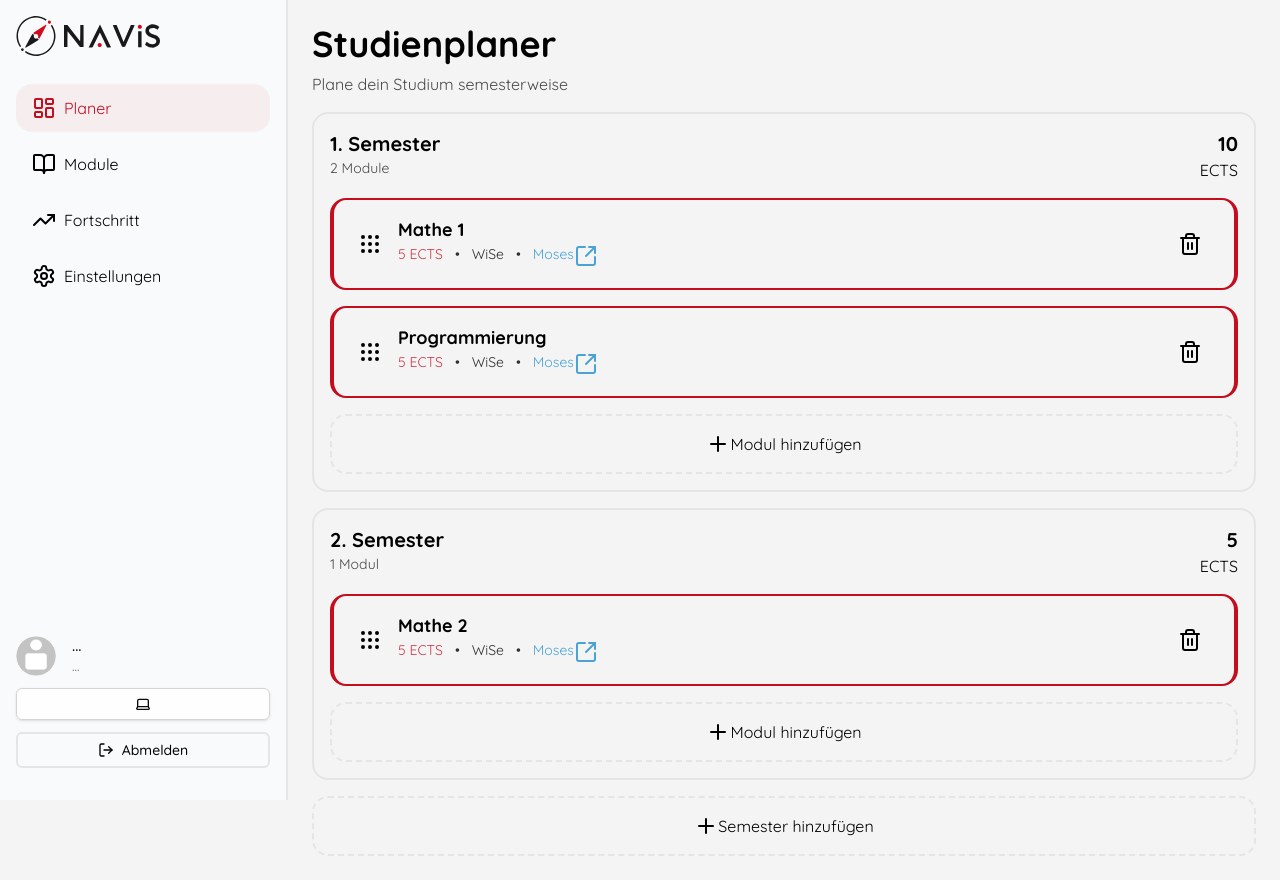
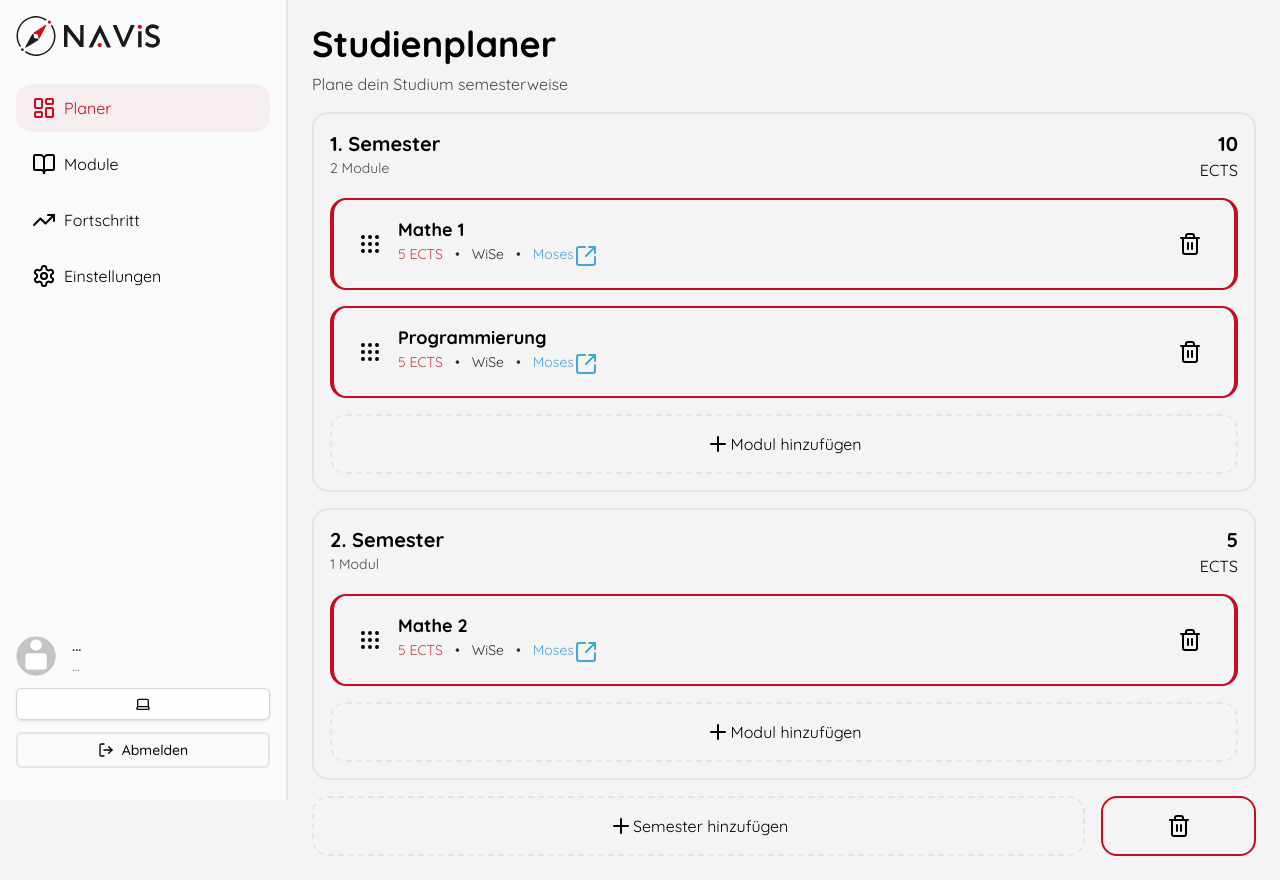
Before and after one commit to TuBerlin-Projekt-Medienerstellung/StudiKompass, a Next.js app: page /protected/planner in a window 1280 px wide. Built offline with nearby package versions, Linux system fonts and the light colour scheme; no server answers.

Commit message:
Semester hinzufügen und entfernen

```diff
--- a/app/protected/planner/actions.ts
+++ b/app/protected/planner/actions.ts
@@ -1,6 +1,20 @@
 "use server";
 
 import { createClient} from "@/lib/supabase/server";
+
+//leeres Semester hinzufügen
+export async function createSemester() {
+    // Supabase Insert
+    return {
+        nummer: 3,
+        modules: [],
+    };
+}
+
+//Semester löschen
+export async function deleteSemester() {
+    // Supabase Semester löschen
+}
 
 //Holt STudiengangId weil Infos in Supabase mit StudiengangID gespeichert sind
 export async function getUserStudiengangId() {
--- a/app/protected/planner/page.tsx
+++ b/app/protected/planner/page.tsx
@@ -3,7 +3,8 @@
 import React from 'react'
 import SemesterCard from "@/components/semester-card";
 import { useState } from "react";
-import {Plus} from 'lucide-react';
+import {Plus, Trash2} from 'lucide-react';
+import { createSemester, deleteSemester } from './actions';
 
 {/** Dummy Daten zum testen, nach Semester gruppiert, werden durch Fetches aus Supabase ersetzt
   Wie aus Semester_ID tatsächliche Nummer des Semesters erhalten? */}
@@ -59,6 +60,24 @@ const Page = () => {
 
     const [isOpen, setIsOpen] = useState(false);
     const [modul, setModul] = useState<modulInfo | null>(null);
+    const [semesterList, setSemesterList] = useState(semesters);
+
+    async function handleAddSemester() {
+        const neuesSemester = await createSemester();
+
+        setSemesterList((prev) => [
+            ...prev,
+            neuesSemester,
+        ]);
+    }
+
+    async function handleDeleteSemester(semesterNummer: number) {
+        await deleteSemester();
+
+        setSemesterList((prev) =>
+            prev.filter((sem) => sem.nummer !== semesterNummer)
+        );
+}
 
     return (
         <section className="flex flex-col gap-4">
@@ -68,7 +87,7 @@ const Page = () => {
           </div>
 
 
-        {semesters.map((semester) => (
+        {semesterList.map((semester) => (
         <SemesterCard
             key={semester.nummer}
             semester = {semester.nummer}
@@ -77,10 +96,17 @@ const Page = () => {
           />
         ))}
 
-        {/**Fügt nächste Semesterkarte hinzu -> neue Karte mit semester.length+1 */}
-        <button className='border-2 rounded-2xl border-dashed p-4 flex cursor-pointer flex items-center justify-center px-6 py-4'>
-          <Plus></Plus>Semester hinzufügen
-        </button>
+        <div className='flex flex-row gap-4'>
+          <button   onClick={handleAddSemester}
+                    className='border-2 rounded-2xl border-dashed p-4 flex cursor-pointer items-center justify-center px-6 py-4 md:w-5/6 w-full'>
+            <Plus></Plus>Semester hinzufügen
+          </button>
+          <button   onClick={() => handleDeleteSemester(semesterList[semesterList.length - 1].nummer)}
+                    className='flex border-2 rounded-2xl border-flag-red cursor-pointer md:w-1/6 w-full items-center justify-center'>
+            <Trash2></Trash2>
+          </button>
+        </div>
+
 
         </section>
     )
```
